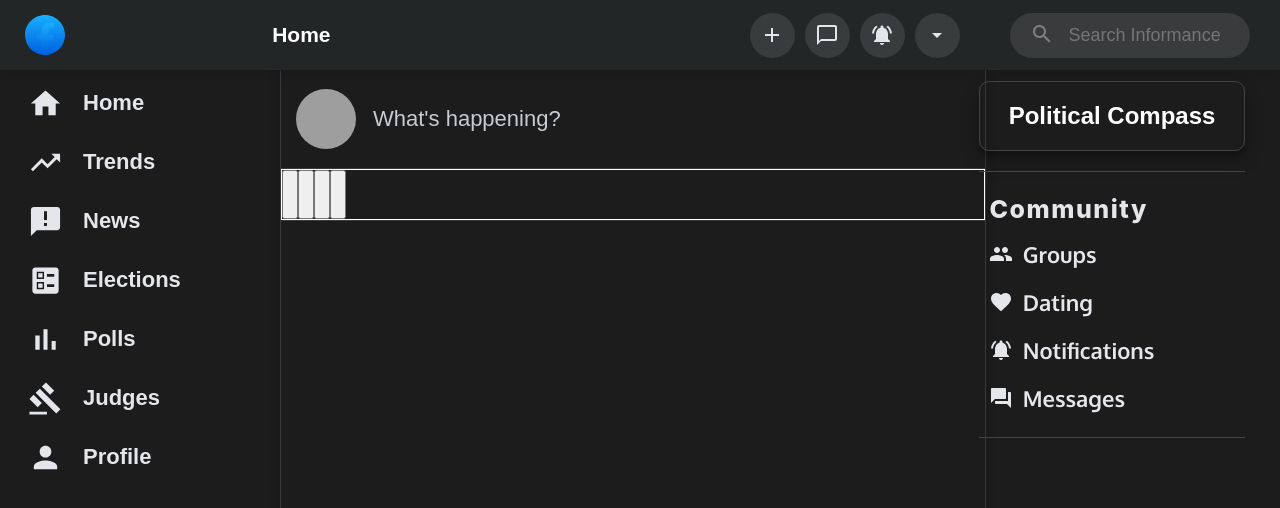
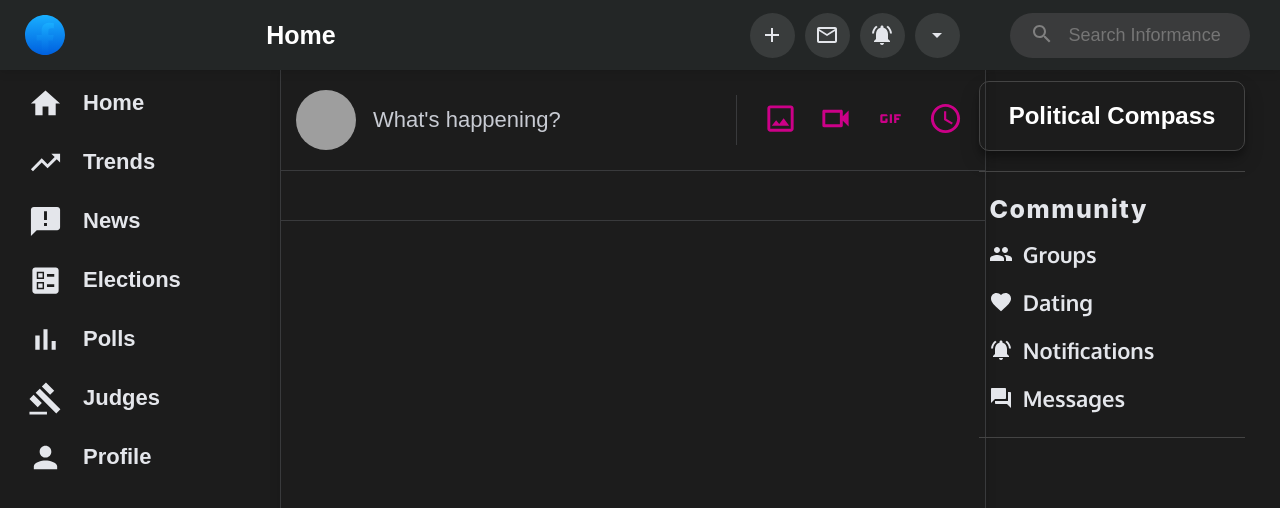
Before and after one commit to ZacharyCWilliams/informance, a React (Create React App) app: page / in a window 1280 px wide. Shown: the top 508 px of the page. Built offline with nearby package versions, Linux system fonts and the light colour scheme; grey boxes are pictures that could not be loaded.

Commit message:
posting buttons

```diff
--- a/src/components/centernav.jsx
+++ b/src/components/centernav.jsx
@@ -15,6 +15,7 @@ import ChatBubbleOutlineOutlinedIcon from '@material-ui/icons/ChatBubbleOutlineO
 import NotificationsActiveIcon from "@material-ui/icons/NotificationsActive";
 import ArrowDropDownIcon from '@material-ui/icons/ArrowDropDown';
 import AddIcon from '@material-ui/icons/Add';
+import LocalPostOfficeOutlinedIcon from '@material-ui/icons/LocalPostOfficeOutlined';
 
 
 
@@ -56,7 +57,7 @@ export default function CenterNav( { title } ) {
           </span>
           <span className="nav-drop-span">
             <button className='nav-dropdown-button'>
-              <ChatBubbleOutlineOutlinedIcon className="messages-icon" />
+              <LocalPostOfficeOutlinedIcon className="messages-icon" />
             </button>
           </span>
           <span className="nav-drop-span">
--- a/src/components/content/postcontent.jsx
+++ b/src/components/content/postcontent.jsx
@@ -1,6 +1,10 @@
 import React, { useState } from 'react'
 import "./postcontent.scss";
 import NotificationsActiveIcon from "@material-ui/icons/NotificationsActive";
+import ImageOutlinedIcon from '@material-ui/icons/ImageOutlined';
+import GifOutlinedIcon from '@material-ui/icons/GifOutlined';
+import VideocamOutlinedIcon from '@material-ui/icons/VideocamOutlined';
+import ScheduleOutlinedIcon from '@material-ui/icons/ScheduleOutlined';
 
 
 
@@ -10,12 +14,20 @@ export default function PostContent() {
         <div className="post-section">
           <img className="profile-avatar" src="https://i.pinimg.com/originals/a6/58/32/a65832155622ac173337874f02b218fb.png" alt=""/>
           <input className="post-input" placeholder="What's happening?" type="text"/>
+        <div className="attachment-section">
+          <button className="post-section-icon">
+            <ImageOutlinedIcon fontSize="large" />
+          </button>
+          <button className="post-section-icon">
+            <VideocamOutlinedIcon fontSize="large" />
+          </button>
+          <button className="post-section-icon">
+            <GifOutlinedIcon fontSize="large" />
+          </button>
+          <button className="post-section-icon">
+            <ScheduleOutlinedIcon fontSize="large" />
+          </button>
         </div>
-        <div className="attachment-section">
-          <button></button>
-          <button></button>
-          <button></button>
-          <button></button>
         </div>
       </section>
     )
--- a/src/components/content/postcontent.scss
+++ b/src/components/content/postcontent.scss
@@ -14,10 +14,29 @@
   height: 100px;
 }
 
+.post-section-icon {
+  background-color: transparent;
+  border: none;
+  outline: none;
+  color: #cc0088;
+  cursor: pointer;
+  margin-right: 8px;
+  height: 50px;
+}
+
+.post-section-icon:hover {
+  background-color: rgba(242, 29, 231, 0.2);
+  border-radius: 70px;
+}
+
 .attachment-section {
   display: flex;
-  border: 1px solid white;
+  // border: 1px solid white;
+  align-self: center;
   height: 50px;
+  margin-right: 8px;
+  padding-left: 20px;
+  border-left: 1px solid #393a3c;
 }
 
 .profile-avatar {
--- a/src/scss/centernav.scss
+++ b/src/scss/centernav.scss
@@ -18,10 +18,10 @@
   color: white;
   // color: #e4e6eb;
   font-family: sans-serif;
-  font-size: 21px;
+  font-size: 25px;
   font-weight: 800;
   line-height: 1.3125;
-  margin-left: 21px;
+  margin-left: 15px;
 }
 
 .center-nav-logo {
```
